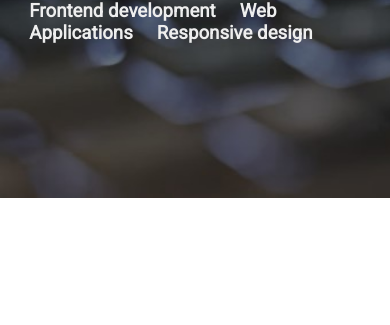
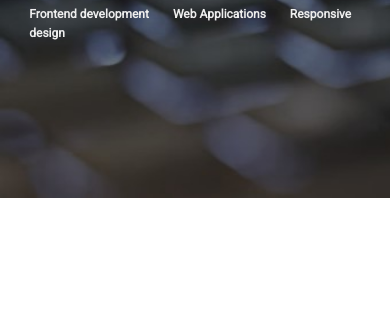
Before and after one commit to AustinDoubleC/portfolio, a plain HTML site: page index.html in a window 390 px wide. Shown: the part 302-627 px from the top of the page. Drawn offline with nearby package versions, Linux system fonts and the light colour scheme; a script that the page names is missing.

Commit message:
fix hero width

```diff
--- a/style.css
+++ b/style.css
@@ -366,6 +366,11 @@ label{
     .subtitle{
         padding-top:100px ;
     }
+    .heroSkills{
+        margin-right: 20px;
+        font-size: 14px;
+    }
+
 }
 
 @media screen and (max-width:600px){
@@ -384,6 +389,10 @@ label{
     #myPhoto{
         margin-bottom: 30px;
     }
+    .heroSkills{
+        font-size: 12px;
+        margin-right: 20px;
+    }
 }
 @media screen and (max-width:480px){
     ul li a{
```
